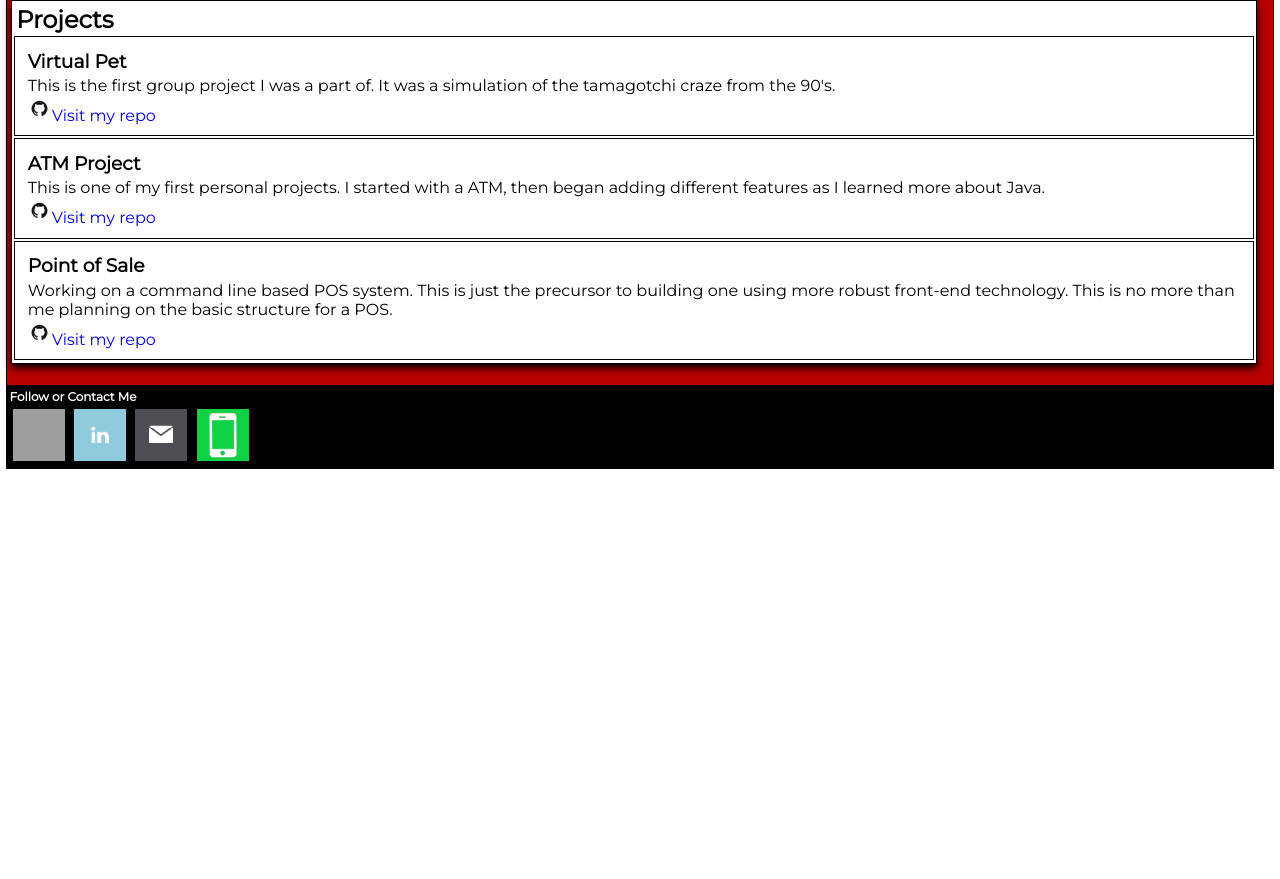
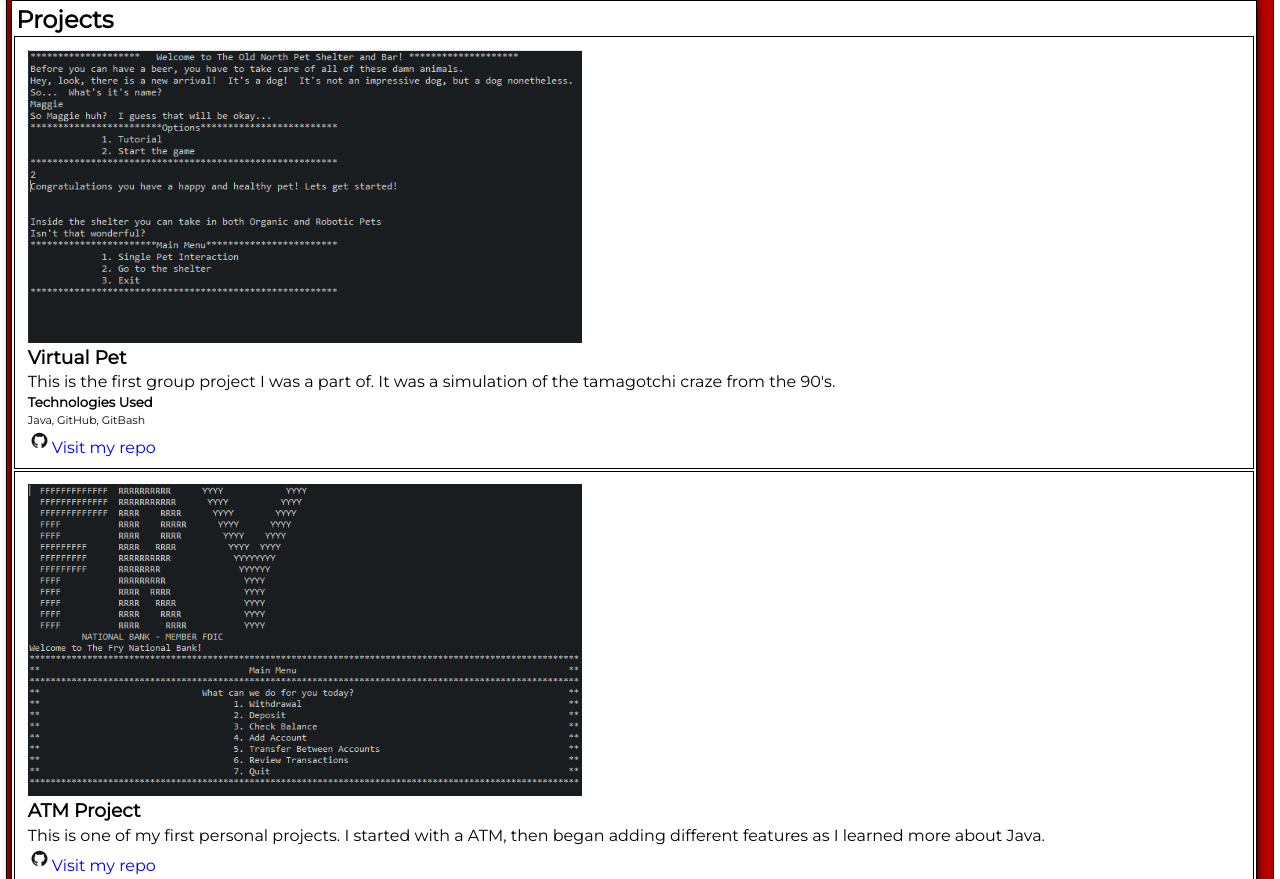
Before and after one commit to mateofrito/mateofrito.github.io, a plain HTML site: page index.html in a window 1280 px wide. Shown: the part 1086-1965 px from the top of the page. Before the commit the page ends 1561 px from the top, so only its background shows below. Drawn offline with Linux system fonts and the light colour scheme; grey boxes are pictures that could not be loaded.

Commit message:
added screenshots

```diff
--- a/index.html
+++ b/index.html
@@ -81,20 +81,28 @@
                                                         <h2><a id="projects">Projects</a></h2>
 
 
-        <article class="flex"><h3 class="flexheaders">Virtual Pet</h3>
+        <article class="flex">
+                <img class="screenshots" src="./screenshots/gitvirtualpet.png" width ="557">
+            <h3 class="flexheaders">Virtual Pet</h3>
             <p>This is the first group project I was a part of.  It was a simulation of the tamagotchi craze from the 90's.</p>
+            <h5>Technologies Used</h5>
+            <section class="techstackused">Java, GitHub, GitBash</section>
             <a href="https://github.com/mateofrito/virtual-pet" target="_blank"><img src="./socialmediaimages/github.png" width ="24" length="24">Visit my repo</a>
         </article>
 
-        <article class="flex"><h3 class="flexheaders">ATM Project</h3>
+        <article class="flex">
+            <img class="screenshots" src="./screenshots/gitATM.png" width ="557">
+            <h3 class="flexheaders">ATM Project</h3>
             <p>This is one of my first personal projects.  I started with a ATM, then began adding different features as I learned more about Java.</p>
             <a href="https://github.com/mateofrito/atm-project" target="_blank"><img src="./socialmediaimages/github.png" width ="24" length="24">Visit my repo</a>
 
         </article>
+        <article class="flex">
+            <img class="screenshots" src="./screenshots/gitPOS.png">
+            <h3 class="flexheaders">Point of Sale</h3>
 
-        <article class="flex"><h3 class="flexheaders">Point of Sale</h3>
             <p>Working on a command line based POS system.  This is just the precursor to building one using more robust front-end technology.  This is no more than me planning on the basic structure for a POS.</p>
-            <a href="https://github.com/mateofrito/point-of-sale" target="_blank"><img src="./socialmediaimages/github.png" width ="24" length="24">Visit my repo</a>
+            <a class="repolinks" href="https://github.com/mateofrito/point-of-sale" target="_blank"><img src="./socialmediaimages/github.png" width ="24" length="24">Visit my repo</a>
 
         </article>
     </section>
--- a/stylesheets/layout.css
+++ b/stylesheets/layout.css
@@ -49,6 +49,12 @@
 
 
 }
+.screenshots{
+
+
+}
+
+
 
 @media all and (min-width: 200px){
   .content{
@@ -59,6 +65,10 @@
   .grid{
     grid-template-columns: 1fr 1fr 1fr;
     grid-template-rows: auto;
+  }
+
+  .techstackused{
+    font-size: 11px;
   }
 .bio{
   width: 99%;
@@ -120,7 +130,7 @@
         margin-bottom: 1px;
         justify-content: left;
         padding: 11px;
-        background-color:;
+        align-items: left;
         border: 1px solid black;
 
 
```
Also changed, not shown: screenshots/gitATM.PNG (added), screenshots/gitPOS.PNG (added), screenshots/gitvirtualpet.PNG (added).
